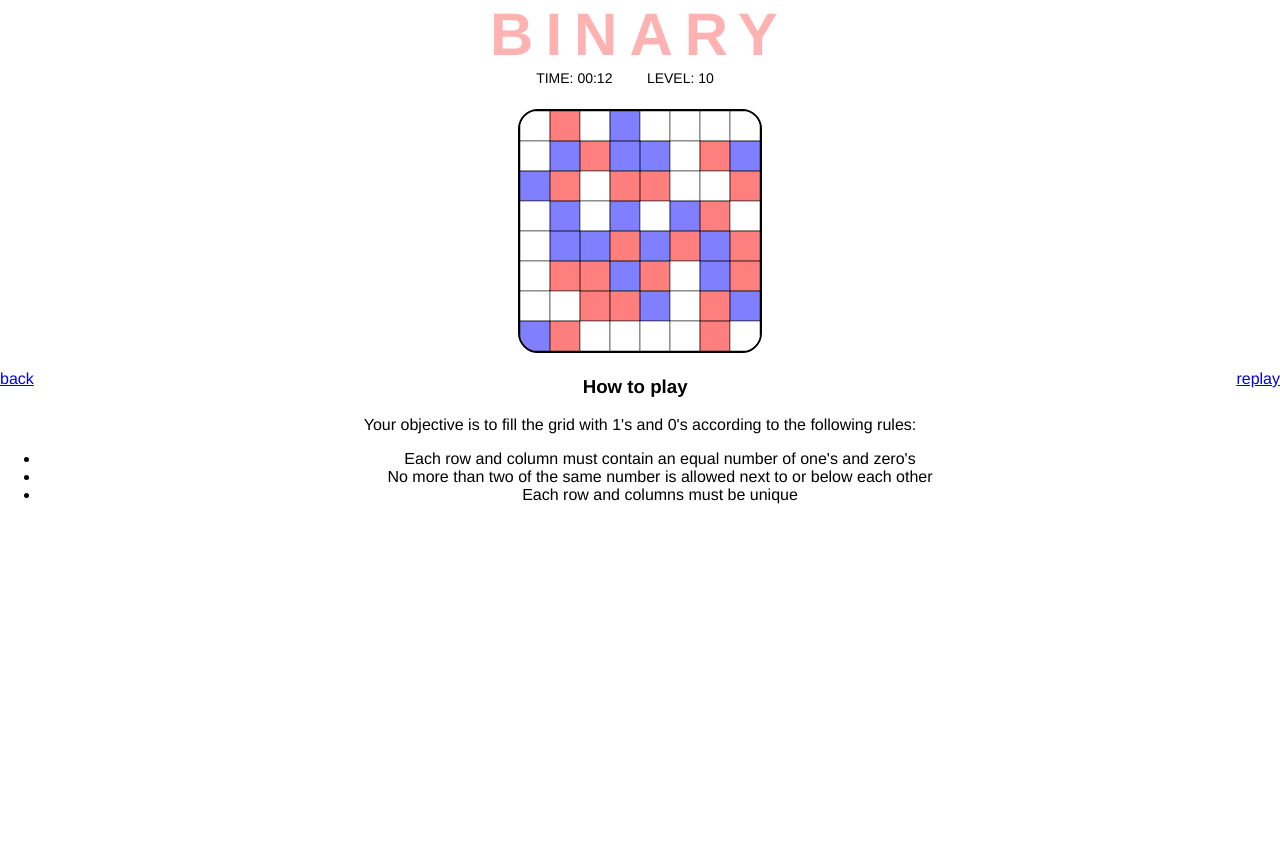
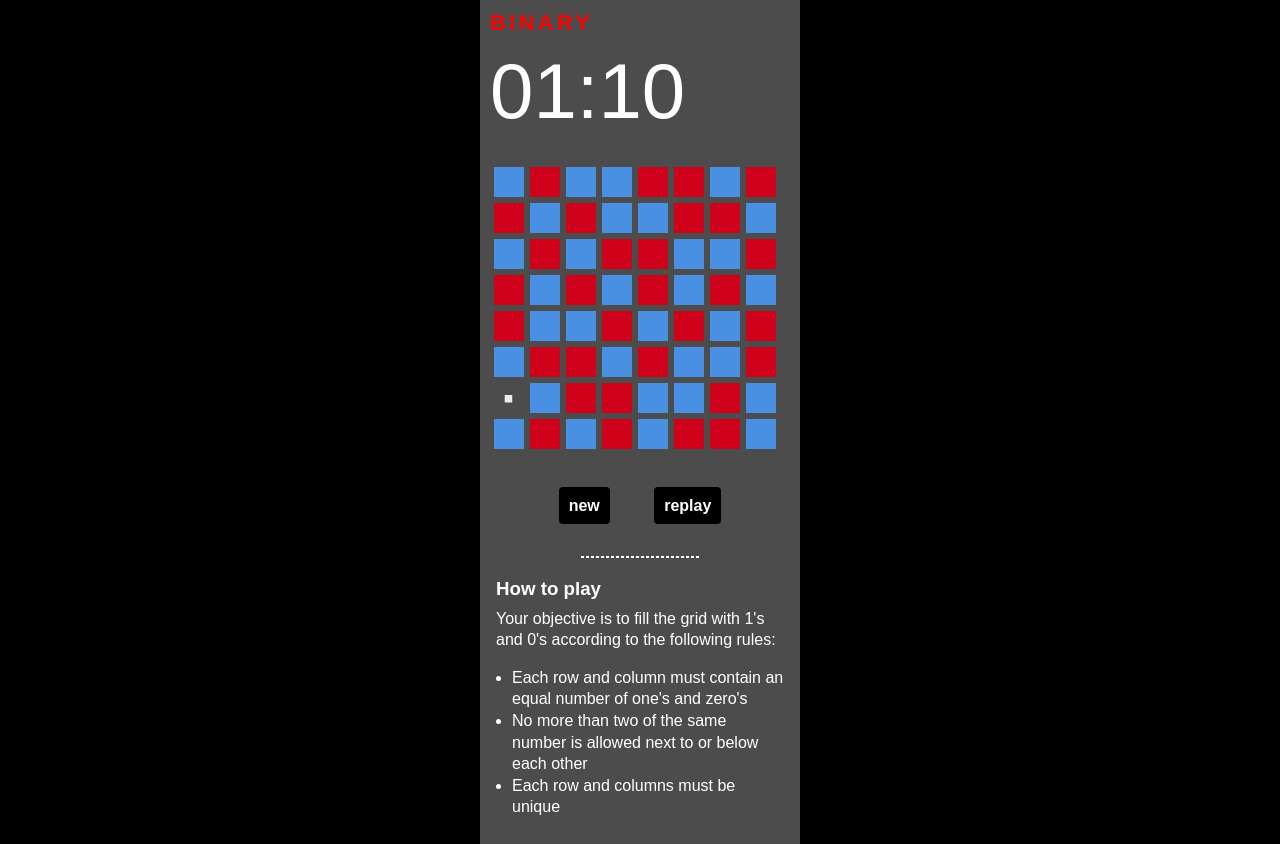
Before and after one commit to DavidUv/binary, a plain HTML site: page index.html in a window 1280 px wide. Before the commit the page ends 800 px from the top, so only its background shows below. Drawn offline with Linux system fonts and the light colour scheme.

Commit message:
Lot of changes

```diff
--- a/app.css
+++ b/app.css
@@ -12,31 +12,32 @@ html,body {
     width: 100%;
     margin: 0;
     padding: 0;
-    font-family: "Helvetica Neue", Helvetica, Arial, sans-serif;
-    background-color: rgb(255, 255, 255);
+    font-family: Arial, Helvetica, sans-serif;
+    background-color: black;
 }
 
 #grid {
-    border-radius: 20px;
-    border-color: black;
-    border-width: 2px;
-    border-style: solid;
-    stroke: black;
-    fill: white;
-    stroke-width: 0.5px;
 }
 
 #grid .cell {
+    fill: rgb(76, 76, 76);
 }
 
 #grid .cell rect.red {
-    fill: red;
-    fill-opacity: 0.5;
+    fill: rgb(208, 2, 27);
 }
 
 #grid .cell rect.blue {
-    fill: blue;
-    fill-opacity: 0.5;
+    fill: rgb(74, 144, 226);
+}
+
+#grid .cell rect.empty-visible {
+    fill: rgb(255, 255, 255);
+    fill: rgba(255, 255, 255, 0.9);
+}
+
+#grid .cell rect.empty-invisible {
+    visibility: hidden;
 }
 
 .icon {
@@ -44,31 +45,100 @@ html,body {
 }
 
 .container {
+    width: 320px;
     margin: 0 auto;
     text-align: center;
+    background-color: rgb(76, 76, 76);
+
 }
 
 .header {
-    /*border-bottom: 1px solid black;*/
-    margin-bottom: 20px;
-    padding-bottom: 2px;
+    padding-left: 10px;
+    padding-top: 10px;
+    margin-bottom: 30px;
 }
 
 .header h1 {
-    font-size: 60px;
-    letter-spacing: 0.2em;
-    color: rgb(255, 0, 0);
-    color: rgba(255, 0, 0, 0.3);
-    text-transform: uppercase;
+    font-weight: bold;
+    font-size: 22px;
+    letter-spacing: 0.15em;
+    color: red;
+    text-align: left;
     margin: 0;
-    padding: 0;
+    margin-bottom: 10px;
 }
 
 .game-info p {
+    text-align: left;
+    font-size: 78px;
+    color: white;
+    margin: 0;
+}
+
+#how-to-play {
+    color: white;
+    margin: 0 auto;
+    padding: 10px;
+    text-align: left;
+    margin-top: 20px;
+    line-height: 1.35em;
+    width: 90%;
+}
+
+#how-to-play hr {
+    width: 40%;
+    border-style: dashed;
+    margin-bottom: 20px;
+}
+
+#how-to-play h3 {
+    margin: 0;
+    margin-bottom: 8px;
+}
+
+#how-to-play ul {
+    padding-left: 16px;
+}
+
+.controls {
+    margin-top: 20px;
+}
+
+#overlay {
+    background-color: rgba(255,255,255,0.9);
+    position: absolute;
+    top: 0px;
+    left: 0px;
+    width: 100%;
+    height: 100%;
+}
+
+#overlay div {
+    padding-top: 200px;
+}
+
+.overlay-visible {
     display: inline;
-    font-size: 14px;
-    margin-right: 30px;
-    padding: 0;
+}
+
+.overlay-invisible {
+    display: none;
+}
+
+.button {
+    background-color: black;
+    padding: 10px;
+    border-radius: 4px;
+    text-align: center;
+    cursor: pointer;
+    text-decoration: none;
+    width: 60px;
+    color: white;
+    font-weight: bold;
+    vertical-align: middle;
+    margin: 0;
+    margin-right: 20px;
+    margin-left: 20px;
 }
 
 .text-left {
--- a/app.js
+++ b/app.js
@@ -3,7 +3,7 @@ var BI = {
     HARD: 0.9,
     MEDIUM: 0.85,
     // EASY: 0.4,
-    EASY: 0.6,
+    EASY: 0.99,
 
     selectedToken: '',
     selectedDifficulty: null,
@@ -26,9 +26,12 @@ var BI = {
         var w = grid.getAttribute("width");
         var h = grid.getAttribute("height");
 
-        var l = w < h ? w : h;
-        var cw = (~~(l / gridSide));
-        var ch = (~~(l / gridSide));
+        var xPadding = 6;
+        var yPadding = 6;
+        w = w - (xPadding * gridSide);
+        h = h - (yPadding * gridSide);
+        var cw = (~~(w / gridSide));
+        var ch = (~~(h / gridSide));
         var y = 0;
 
         for(var j = 0; j < gridSide; j++) {
@@ -40,16 +43,24 @@ var BI = {
                 cell.onclick = BI.cellSelectionHandler;
                 grid.appendChild(cell);
 
-                var rect = document.createElementNS("http://www.w3.org/2000/svg", "rect");
-                rect.setAttribute("width", cw);
-                rect.setAttribute("height", ch);
-                rect.setAttribute("x", x);
-                rect.setAttribute("y", y);
-                cell.appendChild(rect);
+                var outerRect = document.createElementNS("http://www.w3.org/2000/svg", "rect");
+                outerRect.setAttribute("width", cw);
+                outerRect.setAttribute("height", ch);
+                outerRect.setAttribute("x", x);
+                outerRect.setAttribute("y", y);
+                cell.appendChild(outerRect);
 
-                x = x + cw;
+                var innerRect = document.createElementNS("http://www.w3.org/2000/svg", "rect");
+                innerRect.setAttribute("class", "empty-visible");
+                innerRect.setAttribute("width", cw / 4);
+                innerRect.setAttribute("height", ch / 4);
+                innerRect.setAttribute("x", x + cw / 2.8);
+                innerRect.setAttribute("y", y + ch / 2.5);
+                cell.appendChild(innerRect);
+
+                x = x + cw + xPadding;
             }
-            y = y + ch;
+            y = y + ch + yPadding;
         }
     },
 
@@ -68,6 +79,7 @@ var BI = {
     cellSelectionHandler: function (e) {
         var cell = e.target.parentNode;
         var cellNumber = cell.attributes['cell-number'].value;
+
         if (BI.startBoard[cellNumber] !== '') return;
 
         var cellText = BI.board[cellNumber];
@@ -84,21 +96,40 @@ var BI = {
 
         BI.board[cellNumber] = BI.selectedToken;
 
-        // var win = BI.checkForWin(BI.board, BI.fullBoard, BI.GRID_SIDE);
-        // if (win) {
-        //     console.log("WIN!!!!");
-        // }
+        var win = BI.checkForWin(BI.board, BI.fullBoard, BI.GRID_SIDE);
+        if (win) {
+            console.log("completed!!!!");
+            window.setTimeout(function () {
+                BI.showCompletedOverlay();
+            }, 800);
+        }
+    },
+
+    showCompletedOverlay: function () {
+        var overlay = document.getElementById("overlay");
+        overlay.setAttribute("class", "overlay-visible");
+
+        var button = document.getElementById("next");
+        button.onclick = function () {
+            overlay.setAttribute("class", "overlay-invisible");
+        }
     },
 
     setCellText: function (cell, text) {
+        var outerRect = cell.getElementsByTagName("rect")[0];
+        var innerRect = cell.getElementsByTagName("rect")[1];
+
+        innerRect.setAttribute("class", "empty-invisible");
+
         var classId = '';
         if (text === '1') {
             classId = 'red';
         } else if (text === '0') {
             classId = 'blue';
+        } else {
+            innerRect.setAttribute("class", "empty-visible");
         }
-        var rect = cell.getElementsByTagName("rect")[0];
-        rect.setAttribute("class", classId);
+        outerRect.setAttribute("class", classId);
     },
 
     checkForWin: function (board, fullBoard, gridSide) {
--- a/index.html
+++ b/index.html
@@ -21,20 +21,21 @@
 
         <div class="container">
             <div class="header">
-                <h1>binary</h1>
+                <h1>BINARY</h1>
                 <div class="game-info text-center">
-                    <p>TIME: 00:12</p>
-                    <p>LEVEL: 10</p>
+                    <p>01:10</p>
                 </div>
             </div>
 
-            <svg id="grid" width="240" height="240"></svg>
+            <svg id="grid" width="293" height="293"></svg>
 
-            <div class="clear">
-                <a class="to-left" id="back" href="#"><span class="icon glyphicon glyphicon-chevron-left"></span>back</a>
-                <a class="to-right" id="restart" href="#"><span class="icon glyphicon glyphicon-refresh"></span>replay</a>
+            <div class="controls">
+                <a class="button" id="new" href="#"><span class="icon glyphicon glyphicon-chevron-left"></span>new</a>
+                <a class="button" id="restart" href="#"><span class="icon glyphicon glyphicon-refresh"></span>replay</a>
             </div>
-            <div>
+
+            <div id="how-to-play">
+                <hr/>
                 <h3>How to play</h3>
                 Your objective is to fill the grid with 1's and 0's according to the following rules:
                 <ul>
@@ -42,6 +43,12 @@
                     <li>No more than two of the same number is allowed next to or below each other</li>
                     <li>Each row and columns must be unique</li>
                 </ul>
+            </div>
+            <div id="overlay" class="overlay-invisible">
+                <div>
+                    <h3>Solved!</h3>
+                    <a class="button" id="next" href="#"><span class="icon glyphicon glyphicon-chevron-left"></span>Give me a new puzzle</a>
+                </div>
             </div>
         </div>
 
```
